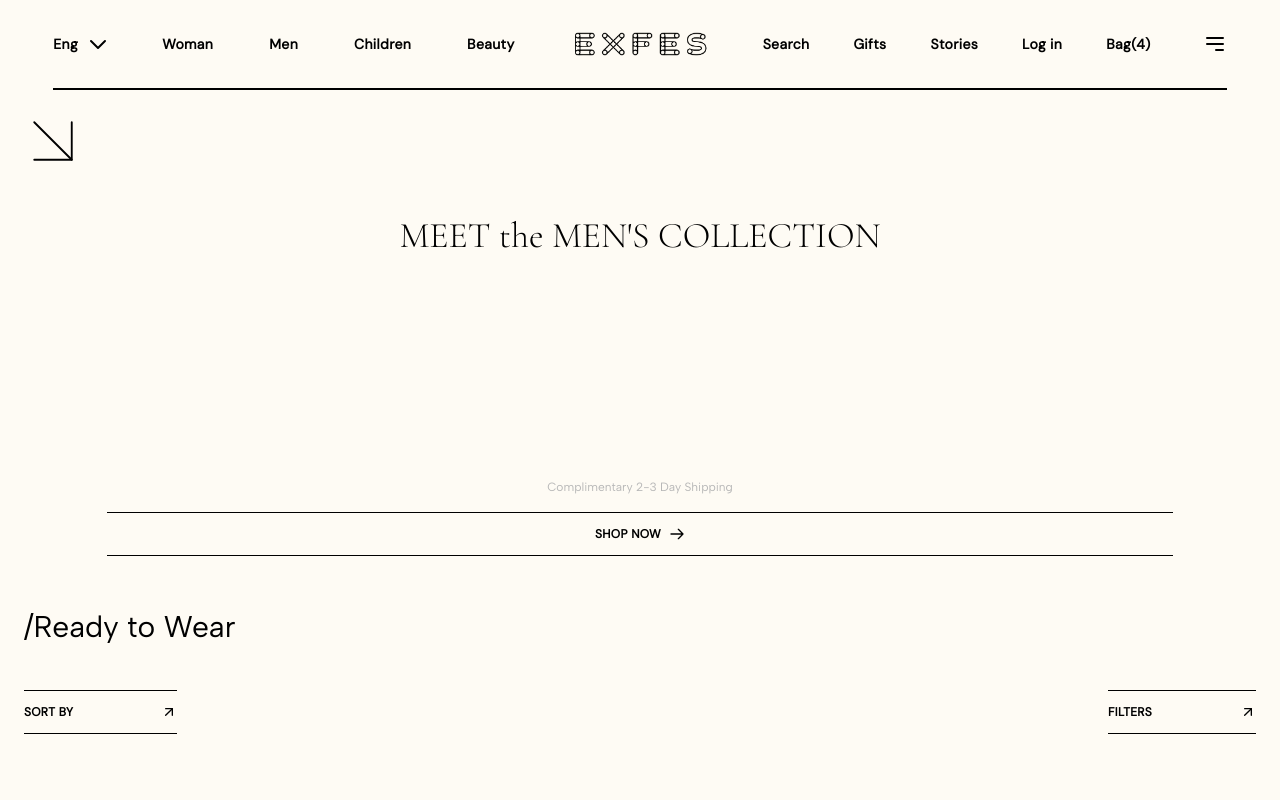
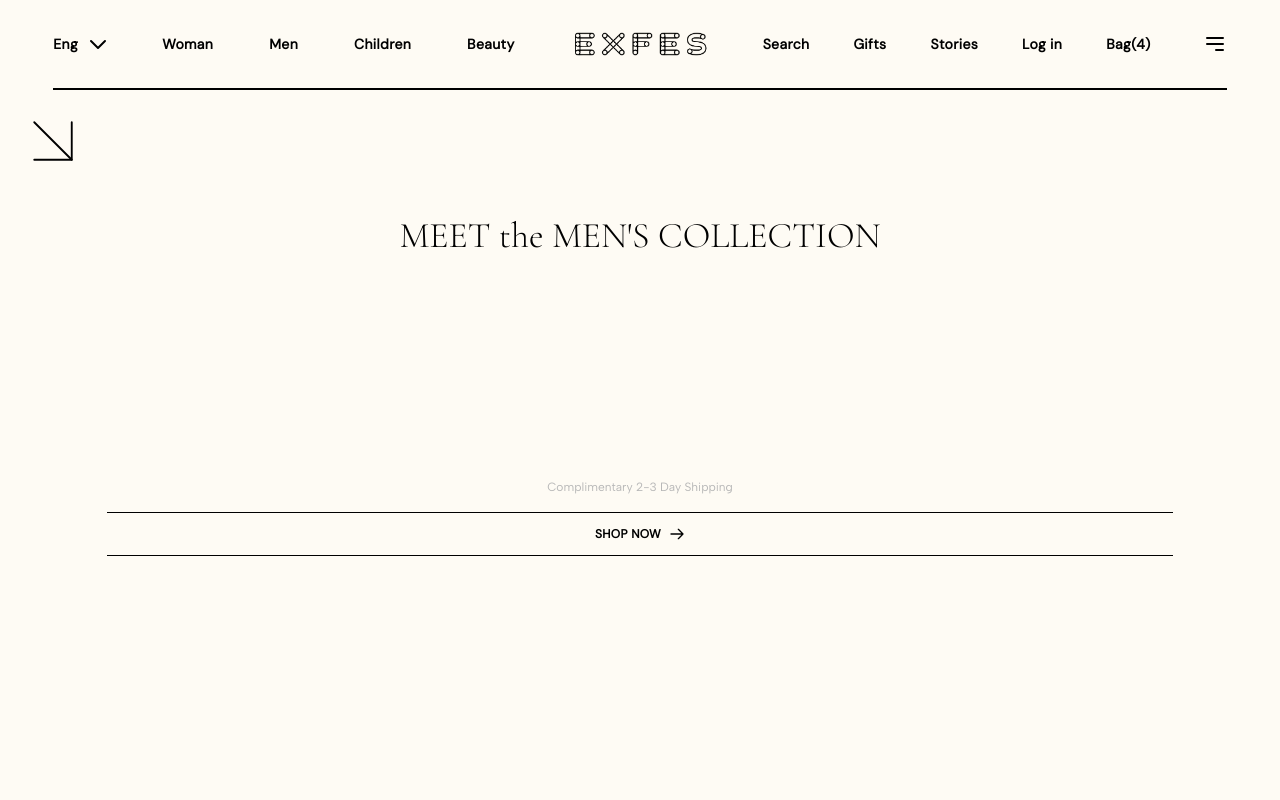
Before and after one commit to eugeniusms/exfesyen, a React (Create React App) app: page /catalog in a window 1280 px wide. Shown: the top 800 px of the page. Built offline with nearby package versions, Linux system fonts and the light colour scheme; a web font is replaced by a local one.

Commit message:
Change Fixed Nav to Flexible Nav Loc

```diff
--- a/src/App.js
+++ b/src/App.js
@@ -8,17 +8,18 @@ import { BrowserRouter as Router, Route, Routes } from 'react-router-dom';
 import About from './pages/about';
 import Homepage from './pages/homepage';
 import CatalogPage from './pages/catalog';
+import CatalogPrice from './pages/catalog/catalogPrice';
 
 function App() {
   return (
     <Router>
       <div className="App">
         <div className="bg-oldLace">
-          <Navbar/>
             <Routes>
               <Route path="/" element={<Homepage/>} />
               <Route path="/about" element={<About />} />
               <Route path="/catalog" element={<CatalogPage/>} />
+              <Route path="/catalog/price" element={<CatalogPrice/>} />
             </Routes>
           <Footer/>
         </div>
--- a/src/components/Button.js
+++ b/src/components/Button.js
@@ -29,7 +29,7 @@ const Button = (props) => {
             { props.preset === "shopnow" &&
                 <div className="flex justify-center">
                     <div className="flex justify-center border-b-1 border-t-1 w-5/6 py-3 items-center gap-2">
-                        <button><p className="text-xs tracking-wide font-black">SHOP NOW</p></button>
+                        <button><p className="text-xs tracking-wide font-black"><a href={props.href}>SHOP NOW</a></p></button>
                         <ArrowRightIcon className="w-4"/>
                     </div>
                 </div>
@@ -37,7 +37,7 @@ const Button = (props) => {
             { props.preset === "sortby-left" &&
                 <div className="flex justify-center pl-6">
                     <div className="flex justify-between border-b-1 border-t-1 py-3 items-center gap-2">
-                        <button><p className="text-xs tracking-wide font-black">{ props.children }</p></button>
+                        <button><p className="text-xs tracking-wide font-black"><a href={props.href}>{ props.children }</a></p></button>
                         <div className="px-9"></div>
                         <FiArrowUpRight className="w-4"/>
                     </div>
@@ -46,7 +46,7 @@ const Button = (props) => {
             { props.preset === "sortby-right" &&
                 <div className="flex justify-center pr-6">
                     <div className="flex justify-between border-b-1 border-t-1 py-3 items-center gap-2">
-                        <button><p className="text-xs tracking-wide font-black">{ props.children }</p></button>
+                        <button><p className="text-xs tracking-wide font-black"><a href={props.href}>{ props.children }</a></p></button>
                         <div className="px-9"></div>
                         <FiArrowUpRight className="w-4"/>
                     </div>
--- a/src/components/Header.js
+++ b/src/components/Header.js
@@ -3,7 +3,7 @@ import React from "react";
 const Header = (props) => {
     return (
         props.preset === "slash" ? (
-            <div className="text-left text-3xl p-6 tracking-none leading-none pt-14 pb-12">
+            <div className="text-left text-3xl p-6 tracking-none leading-none pt-12 pb-8">
                 <div className="kenscott">
                     /{ props.children }
                 </div>
--- a/src/components/Homepage/HomepageCard.js
+++ b/src/components/Homepage/HomepageCard.js
@@ -19,7 +19,11 @@ const HomepageCard = (props) => {
 
                 <div className="flex justify-center">
                     <div className="flex justify-center border-b-1 border-t-1 w-5/6 py-3 items-center gap-2">
-                        <button><p className="text-xs tracking-wide font-black">SHOP NOW</p></button>
+                        <button>
+                            <p className="text-xs tracking-wide font-black">
+                                <a href="/catalog/price">SHOP NOW</a>
+                            </p>
+                        </button>
                         <ArrowRightIcon className="w-4"/>
                     </div>
                 </div>
--- /dev/null
+++ b/src/pages/catalog/catalogPrice.js
@@ -0,0 +1,24 @@
+import Header from '../../components/Header';
+import React from 'react';
+import ArrowRD from '../../components/ArrowRD';
+import Button from '../../components/Button';
+import Content from '../../components/Fonts/Content';
+
+const CatalogPrice = () => {
+  return (
+    <div>
+        <div className="gap-4 min-h-screen">
+            {/* READY TO WEAR */}
+            <Header preset="slash">
+              Ready to Wear
+            </Header>
+            <div className="flex justify-between">
+              <Button preset="sortby-left">SORT BY</Button>
+              <Button preset="sortby-right">FILTERS</Button>
+            </div>
+        </div>
+    </div>
+  );
+}
+
+export default CatalogPrice;
--- a/src/pages/catalog/index.js
+++ b/src/pages/catalog/index.js
@@ -3,10 +3,12 @@ import React from 'react';
 import ArrowRD from '../../components/ArrowRD';
 import Button from '../../components/Button';
 import Content from '../../components/Fonts/Content';
+import Navbar from '../../components/Navbar/Navbar';
 
 const CatalogPage = () => {
   return (
     <div>
+      <Navbar/>
         <div className="py-24 gap-4 min-h-screen">
             <ArrowRD />
             <div className="flex justify-center">
@@ -20,15 +22,7 @@ const CatalogPage = () => {
                   Complimentary 2-3 Day Shipping
                 </Content>
               </div>
-              <Button preset="shopnow"/>
-            </div>
-            {/* READY TO WEAR */}
-            <Header preset="slash">
-              Ready to Wear
-            </Header>
-            <div className="flex justify-between">
-              <Button preset="sortby-left">SORT BY</Button>
-              <Button preset="sortby-right">FILTERS</Button>
+              <Button preset="shopnow" href="/catalog/price" />
             </div>
         </div>
     </div>
--- a/src/pages/comingsoon/index.js
+++ b/src/pages/comingsoon/index.js
@@ -1,9 +1,11 @@
 import Header from '../../components/Header';
 import React from 'react';
+import Navbar from '../../components/Navbar/Navbar';
 
 const ComingSoon = () => {
   return (
     <div>
+      <Navbar/>
         <div className="flex justify-center py-24 px-6 gap-4 min-h-screen items-center">
           <Header>
             Coming Soon!
--- a/src/pages/homepage/index.js
+++ b/src/pages/homepage/index.js
@@ -3,10 +3,12 @@ import React from 'react';
 import HomepageCard from '../../components/Homepage/HomepageCard';
 import FirstImage from './images/sweater01.png';
 import SecondImage from './images/hem01.png';
+import Navbar from '../../components/Navbar/Navbar';
 
 const Homepage = () => {
   return (
     <div>
+      <Navbar/>
         <div className="py-24 gap-4 min-h-screen">
             <HomepageCard
                 category="Sweater"
```
